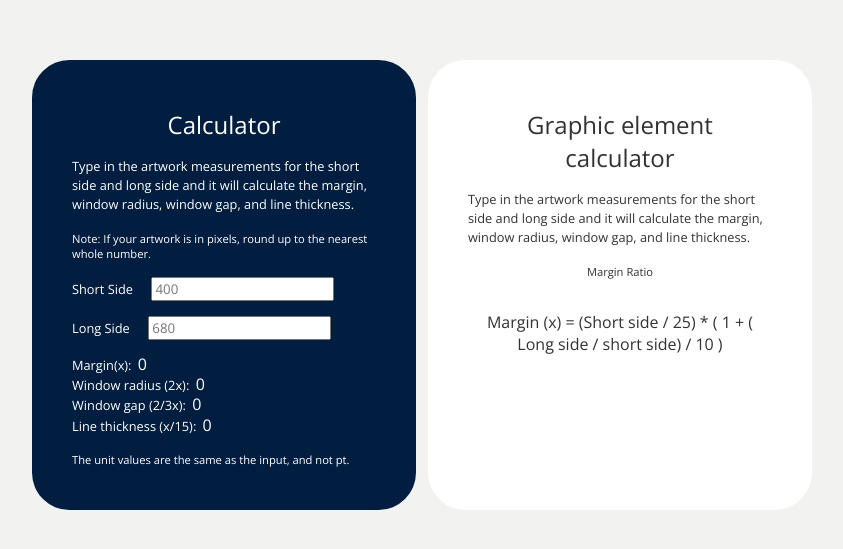
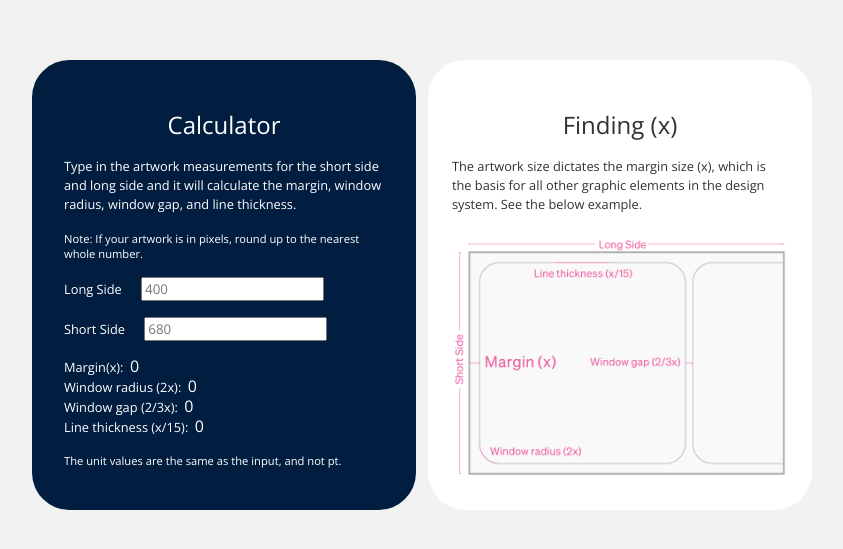
Before and after one commit to Jpbiv/graphic-element-calc.github.io, a plain HTML site: page index.html in a window 1280 px wide. Shown: the part 115-664 px from the top of the page, without its empty margins (218-1061 px from the left). Drawn offline with nearby package versions, Linux system fonts and the light colour scheme.

Commit message:
Add files via upload

```diff
--- a/index.html
+++ b/index.html
@@ -18,10 +18,10 @@
             <div class="card-body">Type in the artwork measurements for the short side and long side and it will calculate the margin, window radius, window gap, and line thickness.
             </div>
             <div class="card-note">Note: If your artwork is in pixels, round up to the nearest whole number.</div>
+            <div class="userinput"> Long Side
+                <input type="text" id="width" placeholder="400" onkeyup="updateMargin()"> </div>
             <div class="userinput"> Short Side
-                <input type="text" id="shortside" placeholder="400" onkeyup="updateMargin()"> </div>
-            <div class="userinput"> Long Side
-                <input type="text" id="longside" placeholder="680" onkeyup="updateMargin()"> </div>
+                <input type="text" id="height" placeholder="680" onkeyup="updateMargin()"> </div>
             <div class="card-body">
                 <p>
                     <span class="detail"></span>Margin(x):
@@ -43,13 +43,13 @@
             <div class="card-note">The unit values are the same as the input, and not pt.</div>
         </div>
         <div class="card card-2">
-            <div class="card-header">
-                Graphic element calculator</div>
-            <div class="card-body">
-                Type in the artwork measurements for the short side and long side and it will calculate the margin, window radius, window gap, and line thickness.
-            </div>
-            <div class="card-note2">Margin Ratio</div>
-                <div class="card-ratio">Margin (x) = (Short side / 25) * ( 1 + ( Long side / short side) / 10 )</div>
+            <p class="card-header">Finding (x)</p>
+            <p class="card-body">The artwork size dictates the margin size (x),
+                which is the basis for all other graphic elements in
+                the design system. See the below example.
+                </p><br>
+            <img class="img-card" src="images/x-guide.png">
+        </div>
         </div>
         </div>
     </div>
--- a/script.js
+++ b/script.js
@@ -1,9 +1,9 @@
 function updateMargin() {
-    var shortside = parseFloat (document.getElementById('shortside').value);
-    var longside = parseFloat (document.getElementById('longside').value);
+    var width = parseFloat (document.getElementById('width').value);
+    var height = parseFloat (document.getElementById('height').value);
 
-    if (!isNaN(shortside) && !isNaN(longside) && longside !== 0) {
-    var margin = (shortside / 25) * (1+(longside/shortside)/10);
+    if (!isNaN(height) && !isNaN(width) && width !== 0) {
+    var margin = (height / 25) * (1+(width/height)/10);
     var windowradius = margin * 2;
     var windowgap = (2/3) * margin;
     var linethickness = margin / 15;
--- a/style.css
+++ b/style.css
@@ -2,6 +2,11 @@
     font-family: 'Open Sans', sans-serif;
     margin: 0;
     box-sizing: border-box;
+}
+
+.img-card {
+    width: 100%;
+    height: auto;
 }
 
 h1 {
@@ -34,7 +39,7 @@ body {
    margin: 0 auto;
    background: #011E41;
    color: white;
-   padding: 2rem 2.5rem 4rem;
+   padding: 2rem 2rem 4rem;
    border-radius: 37.44px;
    width: 380px;
    height: 450px;
@@ -90,6 +95,7 @@ margin-left: 5%;
 }
 
 .card-2{
+    padding: 2rem 1.5rem 4rem;
     background: #ffffff;
     color: #323232;
     text-align: center;
```
Also changed, not shown: images/x-guide.png (added).
